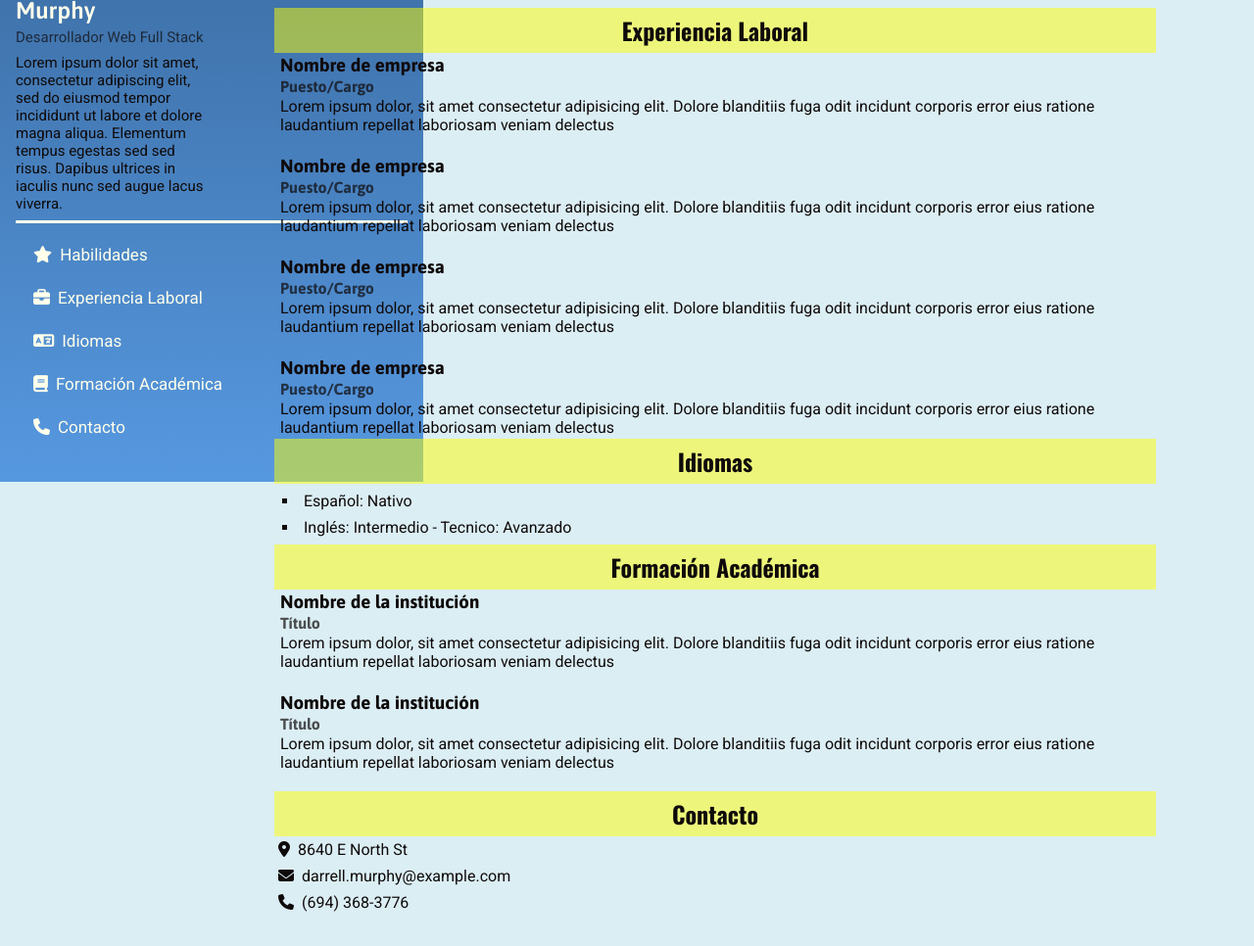
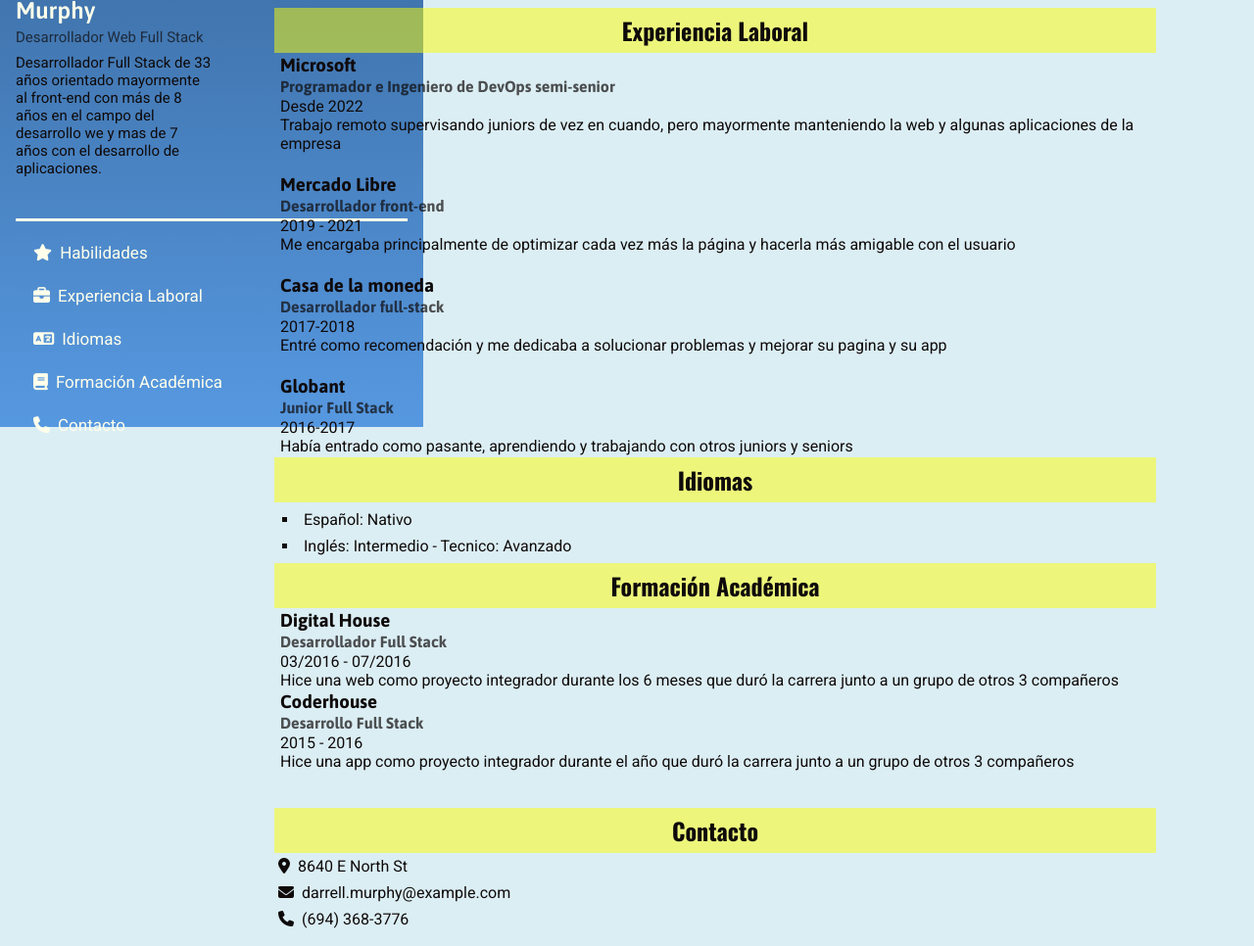
Before and after one commit to UrielGarmendia/proyecto-final-integrador, a plain HTML site: page index.html in a window 1280 px wide. Shown: the part 364-1330 px from the top of the page at 98% size. Drawn offline with nearby package versions, Linux system fonts and the light colour scheme.

Commit message:
fase 2 terminada y listo para entregar

```diff
--- a/index.html
+++ b/index.html
@@ -1,6 +1,5 @@
 <!DOCTYPE html>
 <html lang="es">
-
   <head>
     <meta charset="UTF-8" />
     <meta http-equiv="X-UA-Compatible" content="IE=edge" />
@@ -11,19 +10,26 @@
     <link rel="preconnect" href="https://fonts.gstatic.com" crossorigin />
     <link
       href="https://fonts.googleapis.com/css2?family=Asap:ital,wght@0,100;0,200;0,300;0,400;0,500;0,600;0,700;0,800;0,900;1,100;1,200;1,300;1,400;1,500;1,600;1,700;1,800;1,900&display=swap"
-    rel="stylesheet" />
-  <link rel="preconnect" href="https://fonts.googleapis.com">
-  <link rel="preconnect" href="https://fonts.gstatic.com" crossorigin>
-  <link href="https://fonts.googleapis.com/css2?family=Oswald:wght@200;300;400;500;600;700&display=swap"
-    rel="stylesheet">
+      rel="stylesheet"
+    />
+    <link rel="preconnect" href="https://fonts.googleapis.com" />
+    <link rel="preconnect" href="https://fonts.gstatic.com" crossorigin />
+    <link
+      href="https://fonts.googleapis.com/css2?family=Oswald:wght@200;300;400;500;600;700&display=swap"
+      rel="stylesheet"
+    />
     <!-- Fonts texts -->
     <link rel="preconnect" href="https://fonts.googleapis.com" />
     <link rel="preconnect" href="https://fonts.gstatic.com" crossorigin />
     <link
       href="https://fonts.googleapis.com/css2?family=Roboto:ital,wght@0,100;0,300;0,400;0,500;0,700;0,900;1,100;1,300;1,400;1,500;1,700;1,900&display=swap"
-    rel="stylesheet" />
+      rel="stylesheet"
+    />
     <!-- Icons -->
-  <script src="https://kit.fontawesome.com/64cf8f81a0.js" crossorigin="anonymous"></script>
+    <script
+      src="https://kit.fontawesome.com/64cf8f81a0.js"
+      crossorigin="anonymous"
+    ></script>
 
     <title>CV</title>
   </head>
@@ -31,7 +37,11 @@
   <body>
     <section class="principal">
       <div class="img-container">
-      <img src="https://randomuser.me/api/portraits/men/36.jpg" alt="" class="img-profile" />
+        <img
+          src="https://randomuser.me/api/portraits/men/36.jpg"
+          alt=""
+          class="img-profile"
+        />
       </div>
       <br />
       <h2 class="full-name">
@@ -41,27 +51,47 @@
       <p class="profession">Desarrollador Web Full Stack</p>
       <div class="description-container">
         <p class="description">
-        Lorem ipsum dolor sit amet, consectetur adipiscing elit, sed do eiusmod tempor incididunt ut labore et dolore
-        magna aliqua. Elementum tempus egestas sed sed risus. Dapibus ultrices in iaculis nunc sed augue lacus viverra.
+          Desarrollador Full Stack de 33 años orientado mayormente al front-end
+          con más de 8 años en el campo del desarrollo we y mas de 7 años con el
+          desarrollo de aplicaciones.
         </p>
       </div>
       <div class="line"></div>
       <nav>
         <ul class="list">
-        <a class="links" href="#skills"><li class="navigation"><i class="fa-solid fa-star"></i>Habilidades</li></a>
-        <a class="links" href="#px"><li class="navigation"><i class="fa-solid fa-briefcase"></i>Experiencia Laboral</li></a>
+          <a class="links" href="#skills">
+            <li class="navigation">
+              <i class="fa-solid fa-star"></i>Habilidades
+            </li>
+          </a>
+          <a class="links" href="#px">
+            <li class="navigation">
+              <i class="fa-solid fa-briefcase"></i>Experiencia Laboral
+            </li>
+          </a>
           <!-- px: professional experience -->
-        <a class="links" href="#languages"><li class="navigation"><i class="fa-solid fa-language"></i>Idiomas</li></a>
-        <a class="links" href="#education"><li class="navigation"><i class="fa-solid fa-book"></i>Formación Académica</li></a>
+          <a class="links" href="#languages">
+            <li class="navigation">
+              <i class="fa-solid fa-language"></i>Idiomas
+            </li>
+          </a>
+          <a class="links" href="#education">
+            <li class="navigation">
+              <i class="fa-solid fa-book"></i>Formación Académica
+            </li>
+          </a>
           <!-- ¡¡¡¡¡¡Cambiar educacion por formacion academica!!!!! -->
-        <a class="links" href="#contact"><li class="navigation"><i class="fa-solid fa-phone"></i>Contacto</li></a>
+          <a class="links" href="#contact">
+            <li class="navigation">
+              <i class="fa-solid fa-phone"></i>Contacto
+            </li>
+          </a>
         </ul>
       </nav>
     </section>
     <section class="content">
       <div class="skills" id="skills">
         <h2>Habilidades</h2>
-      <p>
         <ul>
           <li>HTML</li>
           <li>CSS</li>
@@ -74,31 +104,41 @@
           <li>TypeScript</li>
           <li>Metodologías Ágiles</li>
         </ul>
-
-      </p>
       </div>
-    <br>
+      <br />
       <div class="px" id="px">
         <h2>Experiencia Laboral</h2>
-      <h3>Nombre de empresa</h3>
-      <h4>Puesto/Cargo</h4>
-      <p>Lorem ipsum dolor, sit amet consectetur adipisicing elit. Dolore blanditiis fuga odit incidunt corporis error
-        eius ratione laudantium repellat laboriosam veniam delectus</p>
-      <br>
-      <h3>Nombre de empresa</h3>
-      <h4>Puesto/Cargo</h4>
-      <p>Lorem ipsum dolor, sit amet consectetur adipisicing elit. Dolore blanditiis fuga odit incidunt corporis error
-        eius ratione laudantium repellat laboriosam veniam delectus</p>
-      <br>
-      <h3>Nombre de empresa</h3>
-      <h4>Puesto/Cargo</h4>
-      <p>Lorem ipsum dolor, sit amet consectetur adipisicing elit. Dolore blanditiis fuga odit incidunt corporis error
-        eius ratione laudantium repellat laboriosam veniam delectus</p>
-      <br>
-      <h3>Nombre de empresa</h3>
-      <h4>Puesto/Cargo</h4>
-      <p>Lorem ipsum dolor, sit amet consectetur adipisicing elit. Dolore blanditiis fuga odit incidunt corporis error
-        eius ratione laudantium repellat laboriosam veniam delectus</p>
+        <h3>Microsoft</h3>
+        <h4>Programador e Ingeniero de DevOps semi-senior</h4>
+        <p>
+          Desde 2022 <br />
+          Trabajo remoto supervisando juniors de vez en cuando, pero mayormente
+          manteniendo la web y algunas aplicaciones de la empresa
+        </p>
+        <br />
+        <h3>Mercado Libre</h3>
+        <h4>Desarrollador front-end</h4>
+        <p>
+          2019 - 2021<br />
+          Me encargaba principalmente de optimizar cada vez más la página y
+          hacerla más amigable con el usuario
+        </p>
+        <br />
+        <h3>Casa de la moneda</h3>
+        <h4>Desarrollador full-stack</h4>
+        <p>
+          2017-2018 <br />
+          Entré como recomendación y me dedicaba a solucionar problemas y
+          mejorar su pagina y su app
+        </p>
+        <br />
+        <h3>Globant</h3>
+        <h4>Junior Full Stack</h4>
+        <p>
+          2016-2017 <br />
+          Había entrado como pasante, aprendiendo y trabajando con otros juniors
+          y seniors
+        </p>
       </div>
       <div class="languages" id="languages">
         <h2>Idiomas</h2>
@@ -109,31 +149,36 @@
       </div>
       <div class="education" id="education">
         <h2>Formación Académica</h2>
-      <h3>Nombre de la institución</h3>
-      <h4>Título</h4>
-      <p>Lorem ipsum dolor, sit amet consectetur adipisicing elit. Dolore blanditiis fuga odit incidunt corporis error
-        eius ratione laudantium repellat laboriosam veniam delectus</p>
-      <br>
-      <h3>Nombre de la institución</h3>
-      <h4>Título</h4>
-      <p>Lorem ipsum dolor, sit amet consectetur adipisicing elit. Dolore blanditiis fuga odit incidunt corporis error
-        eius ratione laudantium repellat laboriosam veniam delectus</p>
-      <br>
+        <h3>Digital House</h3>
+        <h4>Desarrollador Full Stack</h4>
+        <p>
+          03/2016 - 07/2016 <br />
+          Hice una web como proyecto integrador durante los 6 meses que duró la
+          carrera junto a un grupo de otros 3 compañeros
+        </p>
+        <h3>Coderhouse</h3>
+        <h4>Desarrollo Full Stack</h4>
+        <p>
+          2015 - 2016 <br />
+          Hice una app como proyecto integrador durante el año que duró la
+          carrera junto a un grupo de otros 3 compañeros
+        </p>
+        <br />
+        <br />
       </div>
       <div class="contact" id="contact">
         <h2>Contacto</h2>
         <ul>
           <li><i class="fa-solid fa-location-dot"></i>8640 E North St</li>
-        <li><i class="fa-solid fa-envelope"></i>darrell.murphy@example.com</li>
+          <li>
+            <i class="fa-solid fa-envelope"></i>darrell.murphy@example.com
+          </li>
           <li><i class="fa-solid fa-phone"></i>(694) 368-3776</li>
           <li></li>
         </ul>
       </div>
     </section>
-
-
     <!-- Js -->
     <script src="index.js"></script>
   </body>
-
 </html>
--- a/style.css
+++ b/style.css
@@ -5,18 +5,18 @@
 }
 
 h2 {
-    font-family: 'Oswald', sans-serif;
+  font-family: "Oswald", sans-serif;
 }
 
 h3,
 h4 {
-    font-family: 'Asap', sans-serif;
+  font-family: "Asap", sans-serif;
 }
 
 p,
 ul,
 a {
-    font-family: 'Roboto', sans-serif;
+  font-family: "Roboto", sans-serif;
 }
 
 body {
@@ -30,9 +30,9 @@ body {
   background: linear-gradient(#2f5885, #5698e0);
   padding: 1em;
   display: inline-block;
+  grid: span;
   box-sizing: border-box;
-
-
+  height: 100vh;
 }
 
 .img-container {
@@ -45,25 +45,25 @@ body {
   -webkit-box-shadow: 0px 0px 19px 9px rgba(0, 0, 0, 0.75);
   -moz-box-shadow: 0px 0px 19px 9px rgba(0, 0, 0, 0.75);
   box-shadow: 0px 0px 19px 9px rgba(0, 0, 0, 0.75);
-
 }
 
 .full-name {
   color: #ffffeb;
   font-weight: 600;
   font-size: 24px;
-    font-family: 'Asap', sans-serif;
+  font-family: "Asap", sans-serif;
 }
 
 .profession {
   color: #0f0a0a;
   font-size: 15px;
   margin-top: 5px;
-    opacity: .7;
+  opacity: 0.7;
 }
 
 .description {
   width: 200px;
+  height: 160px;
   font-size: 15px;
   margin: 8px 0;
   color: #0f0a0a;
@@ -85,7 +85,7 @@ body {
   color: #ffffeb;
   border-radius: 5px;
   padding: 6px;
-    transition: all 0.4s ;
+  transition: all 0.4s;
 }
 
 .list li i {
@@ -113,7 +113,6 @@ body {
   display: flex;
   justify-content: center;
   color: #0f0a0a;
-
 }
 
 .skills {
@@ -123,7 +122,6 @@ body {
 .skills ul {
   list-style-type: square;
   list-style-position: inside;
-
 }
 
 .skills ul li {
@@ -153,7 +151,6 @@ body {
   color: #0f0a0a;
 }
 
-
 .education h3,
 .education h4,
 .education p {
@@ -162,7 +159,7 @@ body {
 }
 
 .education h4 {
-    opacity: .7;
+  opacity: 0.7;
 }
 
 .contact ul {
@@ -179,7 +176,7 @@ body {
   margin-right: 8px;
 }
 
-@media (min-height:663px) {
+@media (min-height: 663px) {
   .list {
     list-style-type: none;
     padding: 14px 10px;
```
Also changed, not shown: index.js (+11 -40 lines). Lines whose indentation alone changed are shown as unchanged.
